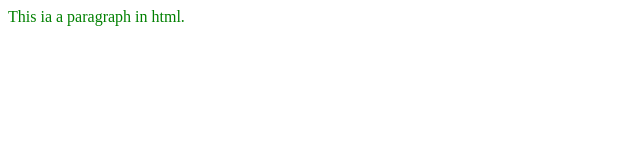
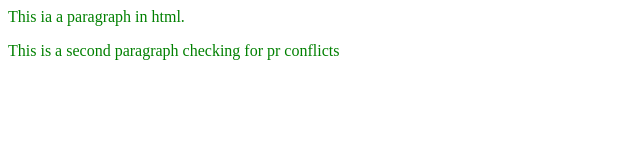
Before and after one commit to Samk1926/LocalRepo, a plain HTML site: page index.html in a window 1280 px wide. Shown: the whole page, without its empty margins (0-640 px from the left). Drawn offline with Linux system fonts and the light colour scheme.

Commit message:
Add a new paras

```diff
--- a/index.html
+++ b/index.html
@@ -2,3 +2,4 @@
 <p>
     This ia a paragraph in html.
 </p>
+<p>This is a second paragraph checking for pr conflicts</p>
```
